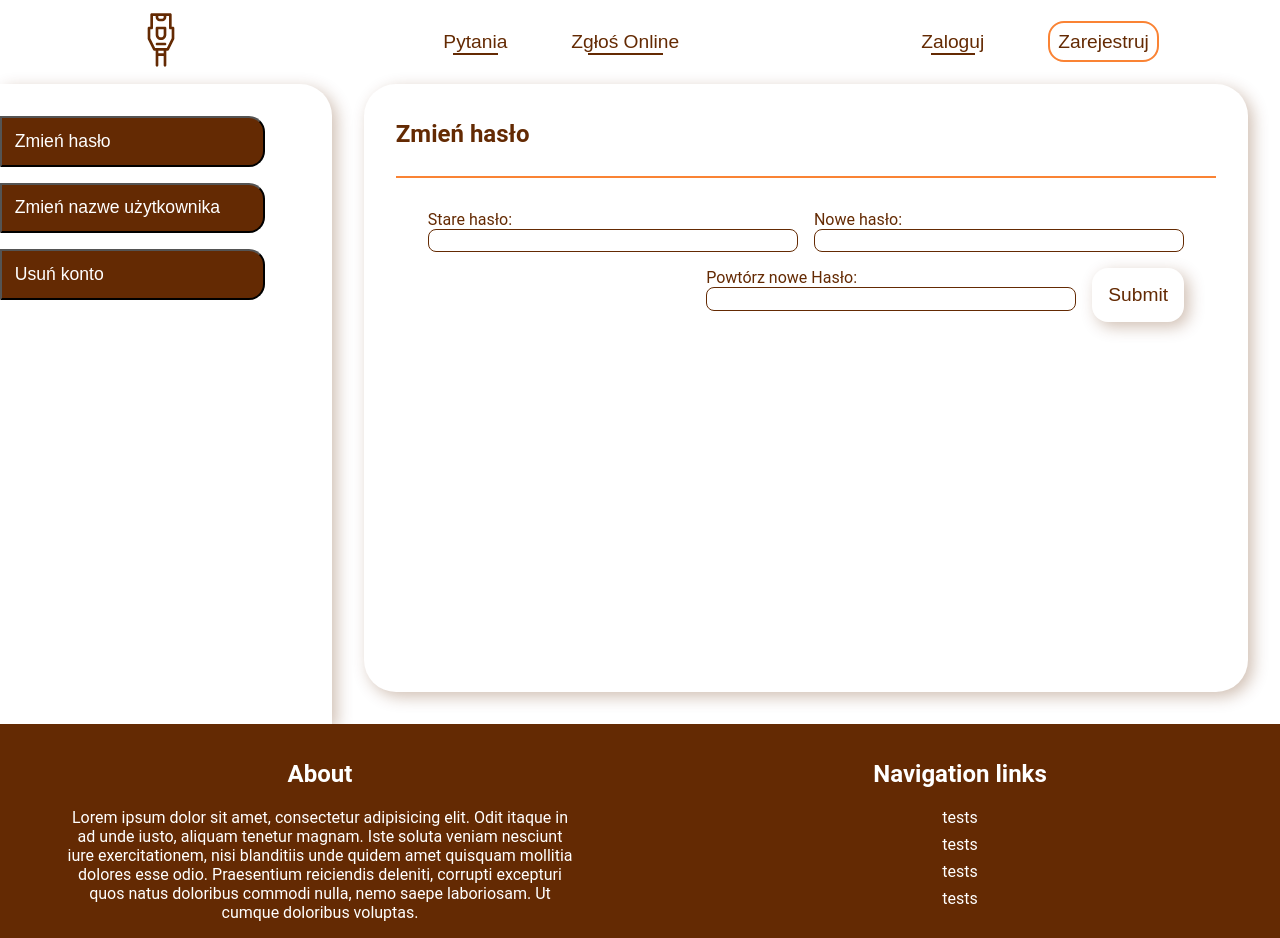
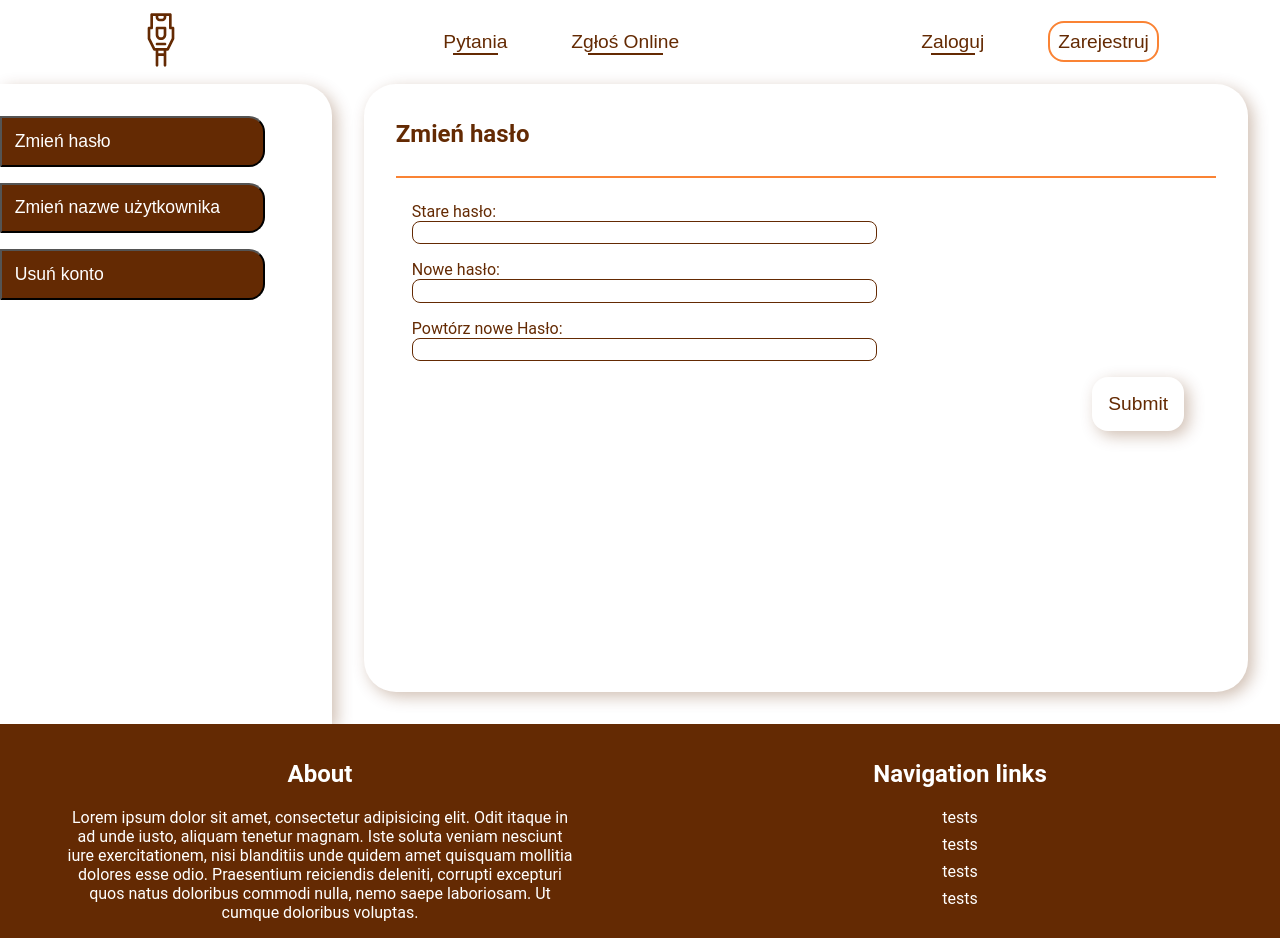
Before and after one commit to PatrykSiekierski/Dorm-Assist, a React (Vite) app in the folder dorm-assist-website/: page /settings in a window 1280 px wide. Built offline with nearby package versions, Linux system fonts and the light colour scheme; no server answers; a web font is replaced by a local one.

Commit message:
Styling fix for profile settings
The profile setting used css from other place that was beeing used here, but because it was changed it caused problems, so now it have it's own styling.

```diff
--- a/dorm-assist-website/src/components/ProfileSettings/changePassword.jsx
+++ b/dorm-assist-website/src/components/ProfileSettings/changePassword.jsx
@@ -40,8 +40,8 @@ export default function ChangePassword() {
   }
 
   return (
-    <form onSubmit={handleSubmit(onSubmit)} className="register-form">
-      <div className="register-form__element">
+    <form onSubmit={handleSubmit(onSubmit)} className="profile-form">
+      <div className="profile-form__element">
         <PasswordForm
           id={"oldPassword"}
           register={register}
@@ -50,7 +50,7 @@ export default function ChangePassword() {
           labelName={"Stare hasło:"}
         />
       </div>
-      <div className="register-form__element">
+      <div className="profile-form__element">
         <PasswordForm
           id={"newPassword"}
           register={register}
@@ -59,7 +59,7 @@ export default function ChangePassword() {
           labelName={"Nowe hasło:"}
         />
       </div>
-      <div className="register-form__element">
+      <div className="profile-form__element">
         <RepeatPasswordForm
           register={register}
           errors={errors}
--- a/dorm-assist-website/src/components/ProfileSettings/changeUsername.jsx
+++ b/dorm-assist-website/src/components/ProfileSettings/changeUsername.jsx
@@ -51,8 +51,8 @@ export default function ChangeUsername() {
   }
 
   return (
-    <form onSubmit={handleSubmit(onSubmit)} className="register-form">
-      <div className="register-form__element">
+    <form onSubmit={handleSubmit(onSubmit)} className="profile-form">
+      <div className="profile-form__element">
         <PasswordForm
           id={"password"}
           register={register}
@@ -61,7 +61,7 @@ export default function ChangeUsername() {
           labelName={"Podaj hasło:"}
         />
       </div>
-      <div className="register-form__element">
+      <div className="profile-form__element">
         <UsernameForm
           register={register}
           errors={errors}
--- a/dorm-assist-website/src/components/ProfileSettings/deleteAccount.jsx
+++ b/dorm-assist-website/src/components/ProfileSettings/deleteAccount.jsx
@@ -40,8 +40,10 @@ export default function DeleteAccount() {
   }
 
   return (
-    <form onSubmit={handleSubmit(onSubmit)} className="register-form">
-      <div className="register-form__element">
+    <>
+      <h3>Podaj hasło aby usunąć konto</h3>
+      <form onSubmit={handleSubmit(onSubmit)} className="profile-form">
+        <div className="profile-form__element">
           <PasswordForm
             id={"password"}
             register={register}
@@ -52,5 +54,6 @@ export default function DeleteAccount() {
         </div>
         <input type="submit" className="button" />
       </form>
+    </>
   );
 }
--- a/dorm-assist-website/src/style.scss
+++ b/dorm-assist-website/src/style.scss
@@ -16,4 +16,5 @@
 @import "styles/LoginAndRegister/containers";
 @import "styles/LoginAndRegister/loginForm";
 @import "styles/LoginAndRegister/registerForm";
+@import "styles/ProfileSettings/forms";
 @import "styles/utils/loadingScreen";
--- /dev/null
+++ b/dorm-assist-website/src/styles/ProfileSettings/_forms.scss
@@ -0,0 +1,17 @@
+.profile-form {
+  display: flex;
+  flex-direction: column;
+  gap: 1rem;
+  margin: 1.5rem 1rem;
+
+  &__element {
+    min-width: 13rem;
+    width: calc(60% - 0.5rem);
+  }
+
+  .button {
+    margin: 0 1rem;
+    width: fit-content;
+    align-self: flex-end;
+  }
+}
```
Lines whose indentation alone changed are shown as unchanged.
